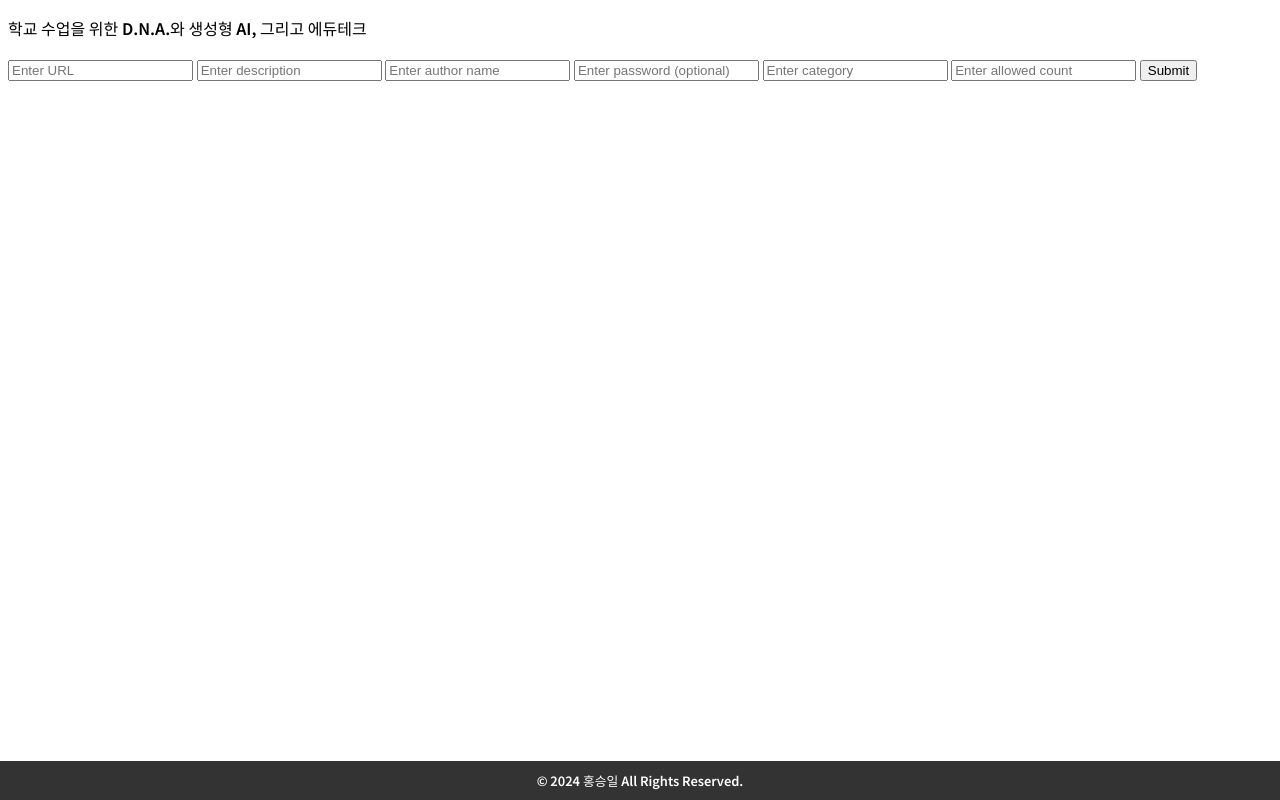
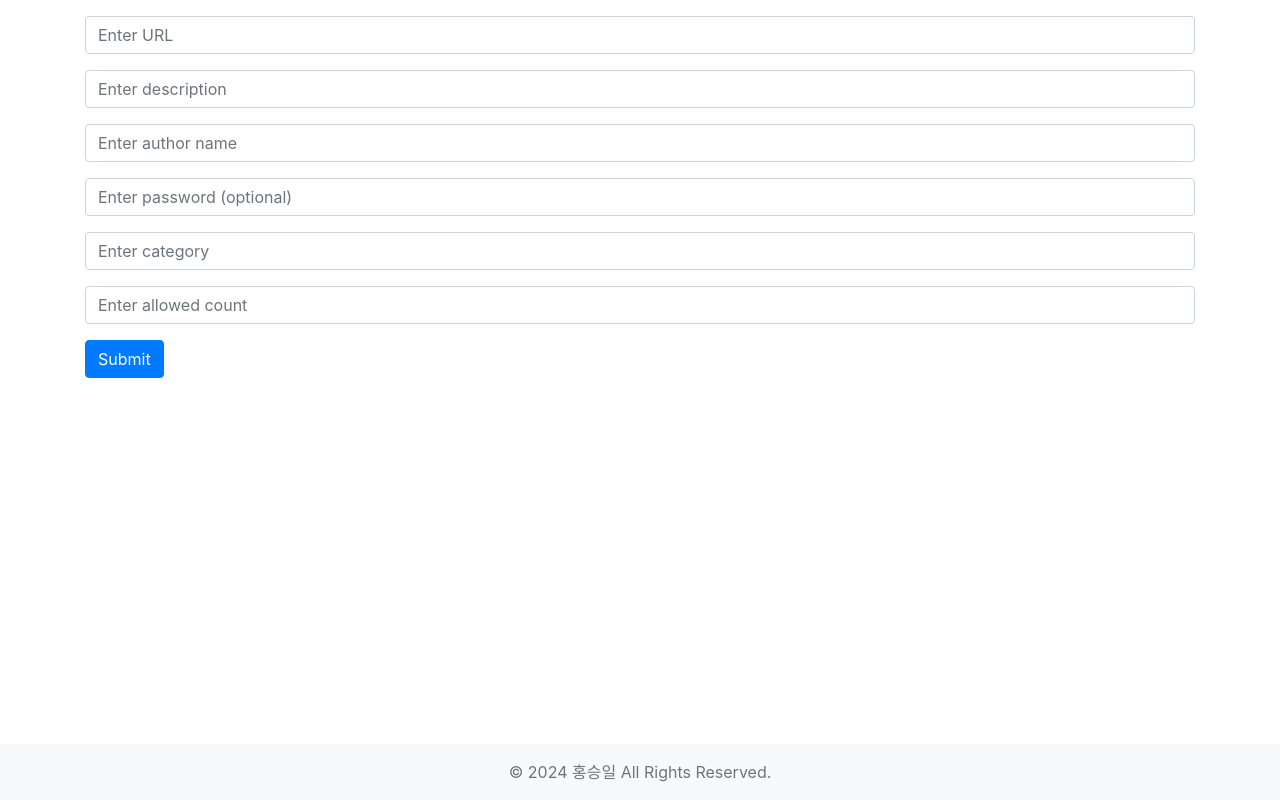
Before and after one commit to revoirb612/share_url, a Flask app: page / in a window 1280 px wide. Run offline with Flask 3, Linux system fonts and the light colour scheme; some libraries are stand-ins or nearby versions.

Commit message:
Update index.html

```diff
--- a/templates/index.html
+++ b/templates/index.html
@@ -2,62 +2,99 @@
 <html lang="en">
 <head>
     <meta charset="UTF-8">
+    <meta name="viewport" content="width=device-width, initial-scale=1">
     <title>하입링크 beta</title>
-    <link rel="preconnect" href="https://fonts.googleapis.com">
-    <link rel="preconnect" href="https://fonts.gstatic.com" crossorigin>
-    <link href="https://fonts.googleapis.com/css2?family=Noto+Sans+KR:wght@600&display=swap" rel="stylesheet">
+    <!-- Bootstrap CSS -->
+    <link rel="stylesheet" href="https://stackpath.bootstrapcdn.com/bootstrap/4.3.1/css/bootstrap.min.css">
     <style>
-        body {
-            font-family: 'Noto Sans KR', sans-serif;
+        /* 잠금 아이콘 스타일 */
+        .locked {
+            color: red;
+            float: right;
         }
-        footer {
+        /* footer 스타일 */
+        .footer {
             position: fixed;
             left: 0;
             bottom: 0;
             width: 100%;
-            background-color: #333;
-            color: white;
+            background-color: #f8f9fa;
             text-align: center;
-            padding: 10px 0;
-        }
-        footer p {
-            margin: 0;
-            padding: 0;
-            font-size: 0.8em;
         }
     </style>
 </head>
 <body>
-    <header>
-        <p>학교 수업을 위한 D.N.A.와 생성형 AI, 그리고 에듀테크</p>
-    </header>
+    <div class="container">
+        <form method="POST" class="my-3">
+            <div class="form-group">
+                <input type="text" name="content" class="form-control" placeholder="Enter URL">
+            </div>
+            <div class="form-group">
+                <input type="text" name="description" class="form-control" placeholder="Enter description">
+            </div>
+            <div class="form-group">
+                <input type="text" name="author" class="form-control" placeholder="Enter author name">
+            </div>
+            <div class="form-group">
+                <input type="password" name="password" class="form-control" placeholder="Enter password (optional)">
+            </div>
+            <div class="form-group">
+                <input type="text" name="category" class="form-control" placeholder="Enter category">
+            </div>
+            <div class="form-group">
+                <input type="number" name="allowed_count" class="form-control" placeholder="Enter allowed count">
+            </div>
+            <button type="submit" class="btn btn-primary">Submit</button>
+        </form>
 
-    <form method="POST">
-        <input type="text" name="content" placeholder="Enter URL">
-        <input type="text" name="description" placeholder="Enter description">  <!-- URL 설명 -->
-        <input type="text" name="author" placeholder="Enter author name">
-        <input type="password" name="password" placeholder="Enter password (optional)">  <!-- 패스워드 -->
-        <input type="text" name="category" placeholder="Enter category">
-        <input type="number" name="allowed_count" placeholder="Enter allowed count">
-        <input type="submit" value="Submit">
-    </form>
+        <!-- 카드 형태로 데이터 출력, 비밀번호 확인 후 새 탭에서 링크 연결 -->
+        <div class="row">
+            {% for data in datas %}
+                <div class="col-12 col-md-6 col-lg-4">
+                    <div class="card my-3" onclick="checkPassword('{{ data.password }}', '{{ url_for('handle_link', id=data.id) }}')">
+                        <!-- 비밀번호가 설정된 경우 잠금 아이콘 표시 -->
+                        {% if data.password %}
+                            <span class="locked">🔒</span>
+                        {% endif %}
+                        <div class="card-body">
+                            <!-- 데이터 표시 -->
+                            <p>ID: {{ data.id }}</p> <!-- 데이터의 ID 추가 -->
+                            <p>{{ data.description }}</p>
+                            <p>{{ data.author }}</p>
+                            <p>{{ data.created_at }}</p>
+                            <p>{{ data.category }}</p>
+                            <p>{{ data.allowed_count }}</p>
+                            <p>{{ data.actual_count }}</p>
+                        </div>
+                    </div>
+                </div>
+            {% endfor %}
+        </div>
+    </div>
 
-    <ul>
-        {% for data in datas %}
-            <li>
-                <a href="{{ url_for('handle_link', id=data.id) }}">{{ data.content }}</a>
-                <p>Description: {{ data.description }}</p>
-                <p>Author: {{ data.author }}</p>
-                <p>Created at: {{ data.created_at }}</p>
-                <p>Category: {{ data.category }}</p>
-                <p>Allowed count: {{ data.allowed_count }}</p>
-                <p>actual count: {{ data.actual_count }}</p>
-            </li>
-        {% endfor %}
-    </ul>
+    <!-- Footer -->
+    <div class="footer py-3">
+        <div class="container">
+            <span class="text-muted">&copy; 2024 홍승일 All Rights Reserved.</span>
+        </div>
+    </div>
 
-    <footer>
-        <p>&copy; 2024 홍승일 All Rights Reserved.</p>
-    </footer>
+    <script>
+        // 비밀번호 확인 함수
+        function checkPassword(password, url) {
+            if (password) {
+                var userPassword = prompt("Please enter password");
+                if (userPassword === password) {
+                    window.open(url, '_blank');
+                } else {
+                    alert("Incorrect password. Please try again.");
+                }
+            } else {
+                window.open(url, '_blank');
+            }
+        }
+    </script>
+    <!-- Bootstrap JS -->
+    <script src="https://stackpath.bootstrapcdn.com/bootstrap/4.3.1/js/bootstrap.min.js"></script>
 </body>
 </html>
```
